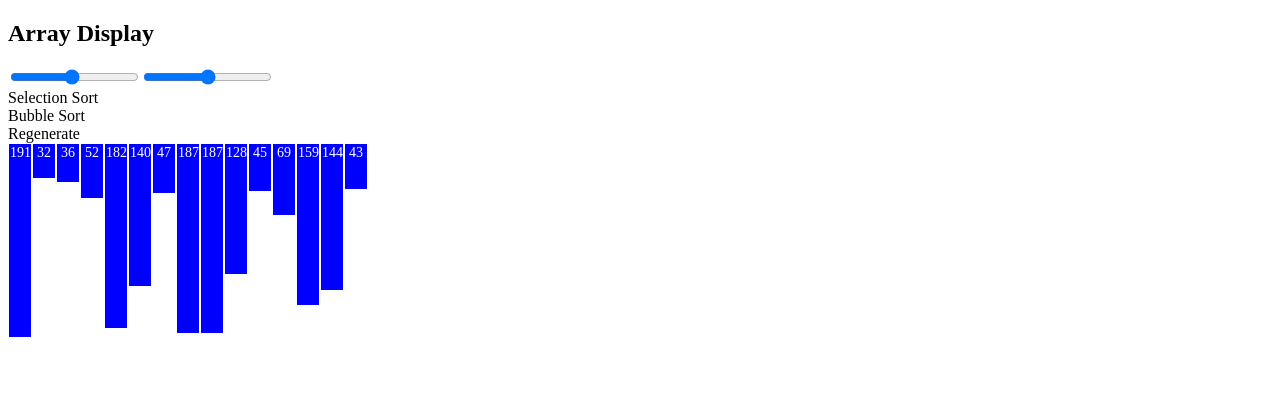
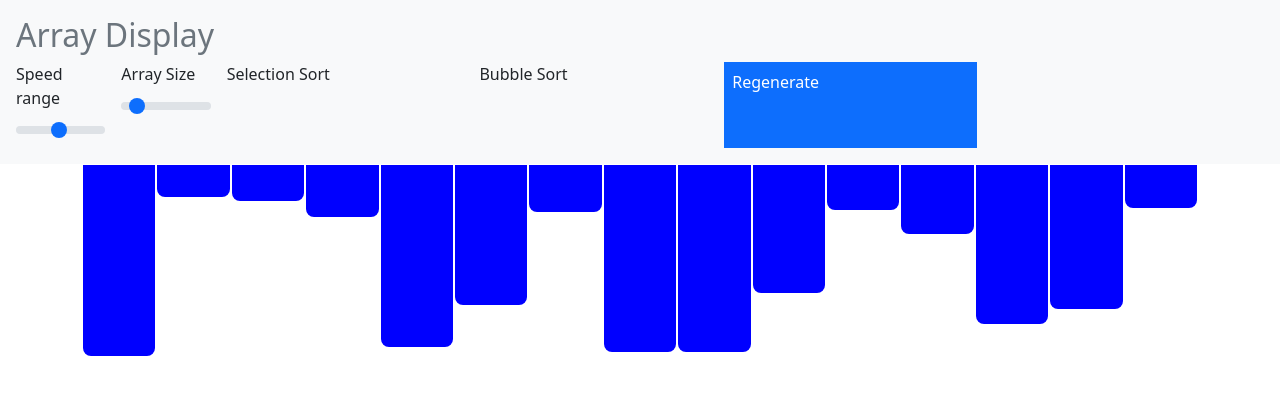
Before and after one commit to mabdul6492/sorting-visualizer, an Angular app: page / in a window 1280 px wide. Shown: the top 394 px of the page. Built offline with nearby package versions, Linux system fonts and the light colour scheme.

Commit message:
Implement basic UI Design

```diff
--- a/src/app/array-display/array-display.component.css
+++ b/src/app/array-display/array-display.component.css
@@ -6,12 +6,16 @@
     color: white;
     font-size: 14px;
     text-align: center;
-    width: 20px;
+    width: -webkit-fill-available;
+    max-width: 10%;
     float: 1;
+    border-bottom-right-radius: .5rem!important;
+    border-bottom-left-radius: .5rem!important;
 }
 
 .bar-container {
     display: flex;
+    justify-content: center;
 }
 
 .disable {
@@ -20,7 +24,19 @@
 
 }
 
-.div-button {
+.sort-button {
     cursor: pointer;
     user-select: none;
 }
+
+
+.div-button {
+    justify-content: flex-end;
+    cursor: pointer;
+    user-select: none;
+}
+
+.flex-container {
+    display: flex;
+    flex-direction: row-reverse;
+  }
--- a/src/app/array-display/array-display.component.html
+++ b/src/app/array-display/array-display.component.html
@@ -1,28 +1,66 @@
 <!-- array-display.component.html -->
-<div>
-  <h2>Array Display</h2>
+<div class="container-fluid bg-light m-0 p-3">
+  <h2 class="text-muted">Array Display</h2>
+  <div class="row row-cols-2 row-cols-lg-5 g-2 g-lg-3">
+    <div class="col-md-1">
+      <label for="speedRange" class="form-label">Speed range</label>
+      <input
+        class="form-range"
+        id="speedRange"
+        type="range"
+        [(ngModel)]="speed"
+        min="50"
+        max="1000"
+      />
+    </div>
+    <div class="col-md-1">
+      <label for="arrayRange" class="form-label">Array Size</label>
+      <input
+        type="range"
+        id="arrayRange"
+        class="col form-range"
+        [class.disable]="isSorting"
+        [(ngModel)]="size"
+        (input)="generateArray()"
+        min="5"
+        max="100"
+      />
+    </div>
 
-  <input type="range" [(ngModel)]="speed" min="50" max="1000"/>
-  <input type="range" [class.disable]="isSorting" [(ngModel)]="size" (input)="generateArray()" min="5" max="25"/>
+    <div
+      class="col sort-button"
+      [class.disable]="isSorting"
+      (click)="sort('selection-sort')"
+    >
+      Selection Sort
+    </div>
+    <div
+      class="col sort-button"
+      [class.disable]="isSorting"
+      (click)="sort('bubble-sort')"
+    >
+      Bubble Sort
+    </div>
 
-  <div class="div-button" [class.disable]="isSorting" (click)="sort('selection-sort')">Selection Sort</div>
-  <div class="div-button" [class.disable]="isSorting" (click)="sort('bubble-sort')">Bubble Sort</div>
+    <div class="d-inline p-2 bg-primary text-white">
+      <div
+        class="col div-button"
+        [class.disable]="isSorting"
+        (click)="generateArray()"
+      >
+        Regenerate
+      </div>
+    </div>
+  </div>
+</div>
 
-  <div
-    class="div-button"
-    [class.disable]="isSorting"
-    (click)="generateArray()"
-    >
-    Regenerate
-  </div>
+<div class="container align-items-center">
   <div class="bar-container">
     <div
       *ngFor="let item of myArray"
       class="bar"
       [style.background-color]="item.color"
       [style.height.px]="item.value"
-    >
-      {{ item.value }}
-    </div>
+    ></div>
   </div>
 </div>
--- a/src/app/services/bubble-sort.service.ts
+++ b/src/app/services/bubble-sort.service.ts
@@ -2,47 +2,47 @@ import { Injectable } from '@angular/core';
 import { ArrayWithColor } from '../interface';
 
 @Injectable({
-  providedIn: 'root'
+  providedIn: 'root',
 })
 export class BubbleSortService {
+  constructor() {}
 
-  constructor() { }
-
-   async sort(array: ArrayWithColor[], speed: number): Promise<void> {
+  async sort(array: ArrayWithColor[], speed: number): Promise<void> {
     const n = array.length;
     let swapped: boolean;
-    speed = 1001-speed;
+    speed = 1001 - speed;
 
-    for(let i = 0; i < n-1; i++){
+    for (let i = 0; i < n - 1; i++) {
       swapped = false;
 
-      for(let j = 0; j < n-i-1; j++){
+      for (let j = 0; j < n - i - 1; j++) {
         array[j].color = 'green';
-        array[j+1].color = 'green';
+        array[j + 1].color = 'green';
         await this.delay(speed);
 
-        if(array[j].value > array[j+1].value){
+        if (array[j].value > array[j + 1].value) {
           array[j].color = 'red';
-          array[j+1].color = 'red';
+          array[j + 1].color = 'red';
           await this.delay(speed);
 
           const temp = array[j].value;
-          array[j].value = array[j+1].value;
-          array[j+1].value = temp;
+          array[j].value = array[j + 1].value;
+          array[j + 1].value = temp;
           swapped = true;
 
           await this.delay(speed);
         }
         array[j].color = 'blue';
-        array[j+1].color = 'blue';
+        array[j + 1].color = 'blue';
       }
-      array[n-i-1].color = 'purple';
+      array[n - i - 1].color = 'purple';
 
-      if(!swapped){
-        for(let k = 0; k < n; k++) array[k].color = 'purple';
+      if (!swapped) {
+        for (let k = 0; k < n; k++) array[k].color = 'purple';
         break;
       }
     }
+    array[0].color = 'purple';
   }
 
   private delay(ms: number): Promise<void> {
--- a/src/index.html
+++ b/src/index.html
@@ -1,13 +1,24 @@
-<!doctype html>
+<!DOCTYPE html>
 <html lang="en">
   <head>
-  <meta charset="utf-8">
+    <meta charset="utf-8" />
     <title>Sorting Visualizer</title>
-  <base href="/">
-  <meta name="viewport" content="width=device-width, initial-scale=1">
-  <link rel="icon" type="image/x-icon" href="favicon.ico">
+    <base href="/" />
+    <meta name="viewport" content="width=device-width, initial-scale=1" />
+    <link rel="icon" type="image/x-icon" href="favicon.ico" />
+    <link
+      href="https://cdn.jsdelivr.net/npm/bootstrap@5.0.2/dist/css/bootstrap.min.css"
+      rel="stylesheet"
+      integrity="sha384-EVSTQN3/azprG1Anm3QDgpJLIm9Nao0Yz1ztcQTwFspd3yD65VohhpuuCOmLASjC"
+      crossorigin="anonymous"
+    />
   </head>
   <body>
     <app-root></app-root>
+    <script
+      src="https://cdn.jsdelivr.net/npm/bootstrap@5.0.2/dist/js/bootstrap.bundle.min.js"
+      integrity="sha384-MrcW6ZMFYlzcLA8Nl+NtUVF0sA7MsXsP1UyJoMp4YLEuNSfAP+JcXn/tWtIaxVXM"
+      crossorigin="anonymous"
+    ></script>
   </body>
 </html>
```
Also changed, not shown: src/app/app.component.html (line endings or trailing spaces). Lines whose indentation alone changed are shown as unchanged.
